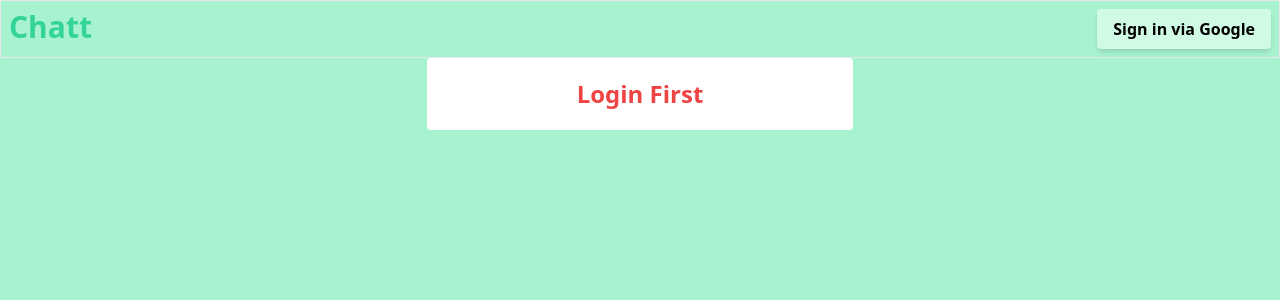
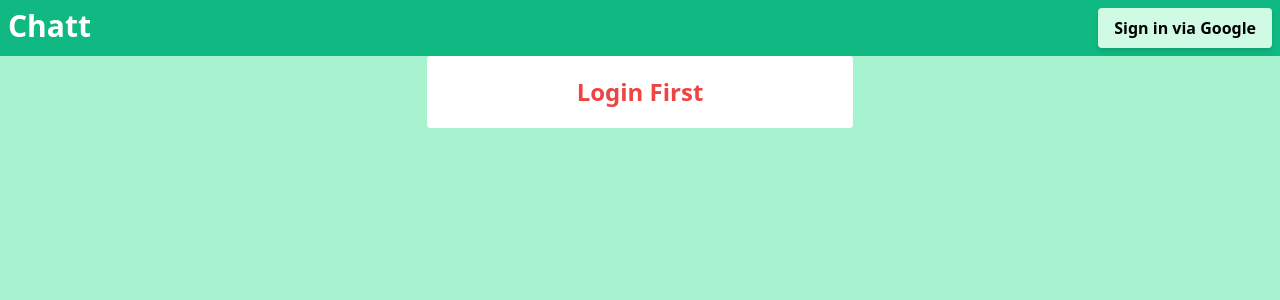
Before and after one commit to Idan-Garay/chatt, a React (Create React App) app: page / in a window 1280 px wide. Shown: the top 300 px of the page. Built offline with nearby package versions, Linux system fonts and the light colour scheme; the HTML template or start-up script is replaced by a standard one.

Commit message:
remove nav border

```diff
--- a/src/App.js
+++ b/src/App.js
@@ -57,8 +57,8 @@ function App() {
 
   return (
     <div className="h-screen bg-green-200">
-      <nav className="flex justify-between p-2 border">
-        <h1 className=" text-green-400 font-bold text-3xl">
+      <nav className="flex justify-between p-2 bg-green-500">
+        <h1 className=" text-white font-bold text-3xl">
           <Link to="/">
             Chatt
           </Link>
@@ -69,7 +69,6 @@ function App() {
           : <Button handleClick={signInWithGoogle} children="Sign in via Google" />
         }
       </nav>
-
 
       {
         user?
--- a/src/Channel.js
+++ b/src/Channel.js
@@ -89,7 +89,7 @@ export default function Channel(props) {
       </div>
       <form
         onSubmit={handleSubmit}
-        className=" h-20 flex flex-col justify-center border-2  rounded border-green-900 bg-green-300 mt-3"
+        className=" h-20 flex flex-col justify-center border-2  rounded border-green-900 bg-green-400 mt-3"
       >
         <div className="h-12 p-1 w-1/3 mx-auto bg-white rounded border-2 border-green-900 flex">
           <input type="text"
```
